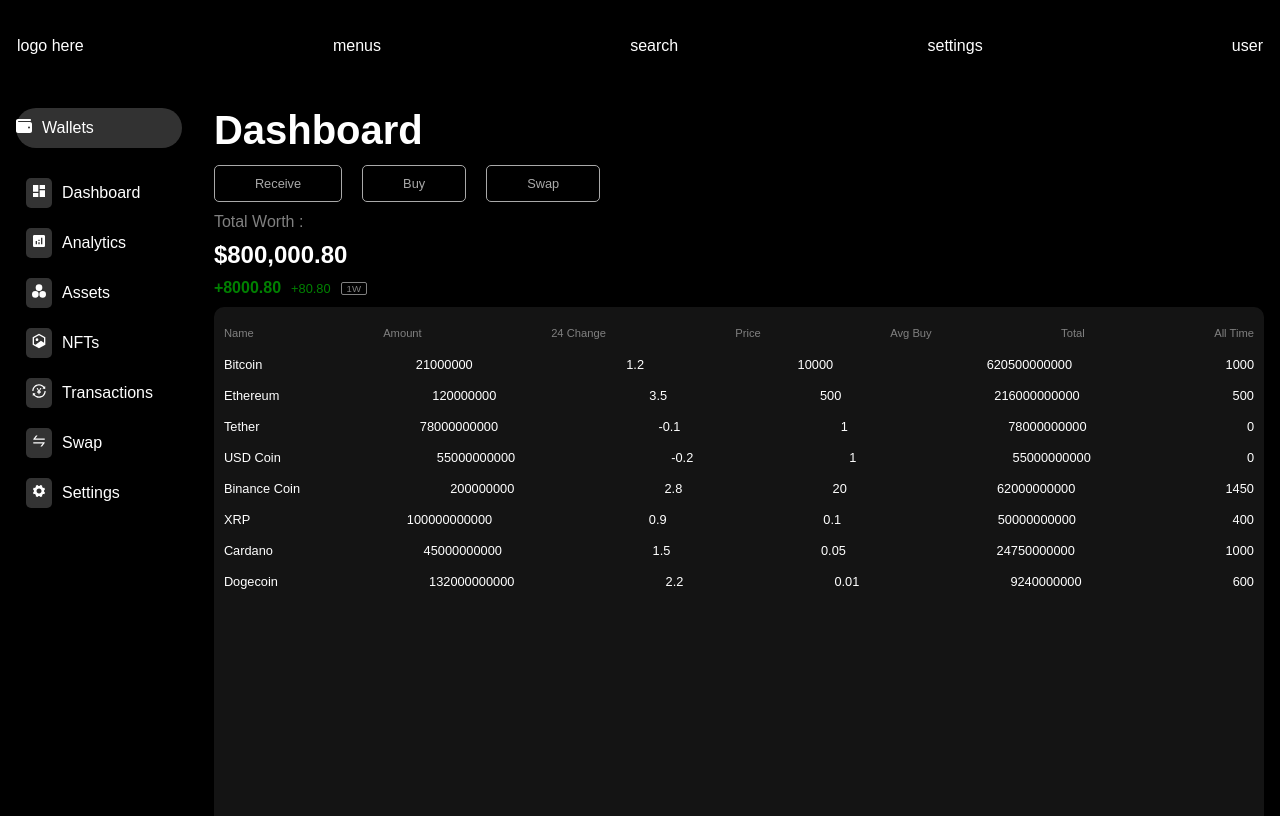
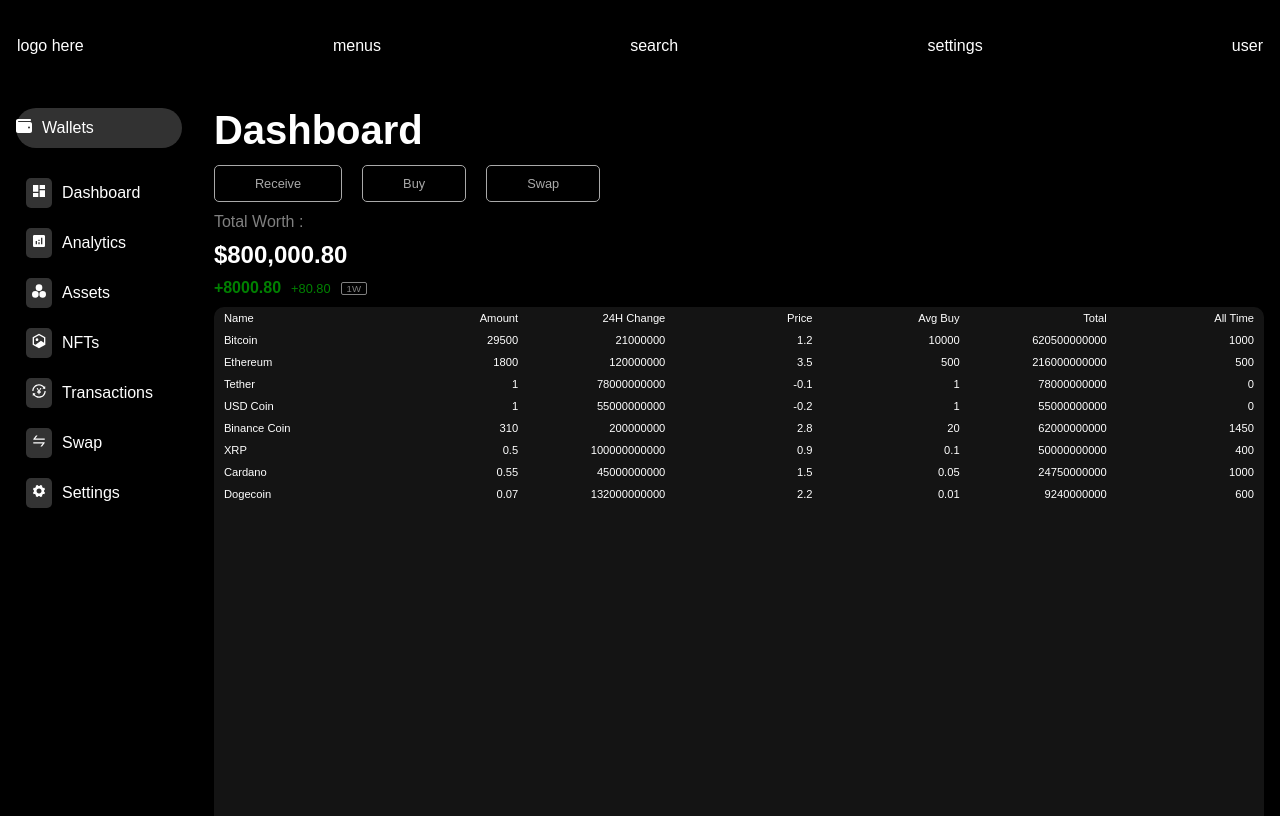
Before and after one commit to aeropriest/interfaces, a Next.js app: page /portfolio in a window 1280 px wide. Built offline with nearby package versions, Linux system fonts and the light colour scheme.

Commit message:
Aligned the table

```diff
--- /dev/null
+++ b/src/app/components/table/page.tsx
@@ -0,0 +1,122 @@
+import styles from './styles.module.scss'
+import React from 'react';
+
+const tokens = [
+    {
+        "image": "https://example.com/bitcoin.png",
+        "name": "Bitcoin",
+        "symbol": "BTC",
+        "amount": 21000000,
+        "changeToday": 1.2,
+        "price": 29500,
+        "avgBuy": 10000,
+        "total": 620500000000,
+        "totalChange": 1000
+    },
+    {
+        "image": "https://example.com/ethereum.png",
+        "name": "Ethereum",
+        "symbol": "ETH",
+        "amount": 120000000,
+        "changeToday": 3.5,
+        "price": 1800,
+        "avgBuy": 500,
+        "total": 216000000000,
+        "totalChange": 500
+    },
+    {
+        "image": "https://example.com/tether.png",
+        "name": "Tether",
+        "symbol": "USDT",
+        "amount": 78000000000,
+        "changeToday": -0.1,
+        "price": 1,
+        "avgBuy": 1,
+        "total": 78000000000,
+        "totalChange": 0
+    },
+    {
+        "image": "https://example.com/usd-coin.png",
+        "name": "USD Coin",
+        "symbol": "USDC",
+        "amount": 55000000000,
+        "changeToday": -0.2,
+        "price": 1,
+        "avgBuy": 1,
+        "total": 55000000000,
+        "totalChange": 0
+    },
+    {
+        "image": "https://example.com/binance-coin.png",
+        "name": "Binance Coin",
+        "symbol": "BNB",
+        "amount": 200000000,
+        "changeToday": 2.8,
+        "price": 310,
+        "avgBuy": 20,
+        "total": 62000000000,
+        "totalChange": 1450
+    },
+    {
+        "image": "https://example.com/xrp.png",
+        "name": "XRP",
+        "symbol": "XRP",
+        "amount": 100000000000,
+        "changeToday": 0.9,
+        "price": 0.5,
+        "avgBuy": 0.1,
+        "total": 50000000000,
+        "totalChange": 400
+    },
+    {
+        "image": "https://example.com/cardano.png",
+        "name": "Cardano",
+        "symbol": "ADA",
+        "amount": 45000000000,
+        "changeToday": 1.5,
+        "price": 0.55,
+        "avgBuy": 0.05,
+        "total": 24750000000,
+        "totalChange": 1000
+    },
+    {
+        "image": "https://example.com/dogecoin.png",
+        "name": "Dogecoin",
+        "symbol": "DOGE",
+        "amount": 132000000000,
+        "changeToday": 2.2,
+        "price": 0.07,
+        "avgBuy": 0.01,
+        "total": 9240000000,
+        "totalChange": 600
+    }
+]
+
+const Table = ({ tokens }: any) => {
+    console.log(tokens);
+    return (<div className={styles.main}>
+        <div className={styles.row}>
+            <div className={styles.text}>Name</div>
+            <div className={styles.numbers}>Amount</div>
+            <div className={styles.numbers}>24H Change</div>
+            <div className={styles.numbers}>Price</div>
+            <div className={styles.numbers}>Avg Buy</div>
+            <div className={styles.numbers}>Total</div>
+            <div className={styles.numbers}>All Time</div>
+        </div>
+        {tokens.map((item: any, index: number) => {
+            return (<div className={styles.row}>
+                <div className={styles.text}>{item.name}</div>
+                <div className={styles.numbers}>{item.price}</div>
+                <div className={styles.numbers}>{item.amount}</div>
+                <div className={styles.numbers}>{item.changeToday}</div>
+                <div className={styles.numbers}>{item.avgBuy}</div>
+                <div className={styles.numbers}>{item.total}</div>
+                <div className={styles.numbers}>{item.totalChange}</div>
+            </div>)
+        })}
+    </div >
+    );
+};
+
+export default Table;
--- /dev/null
+++ b/src/app/components/table/styles.module.scss
@@ -0,0 +1,31 @@
+@import '@/app/variables.module.scss';
+
+.row{
+    display: flex;
+    width: 100%;
+    padding: 5px 10px;
+    .text {
+        color: white;
+        width: 25%;
+    }
+    .numbers {
+        color: white;
+        text-align: right;
+        width: 25%;
+    }
+}
+
+.header{
+    display: flex;
+    width: 100%;
+    padding: 5px 20px;
+    .text {
+        color: white;
+        width: 25%;
+    }
+    .numbers {
+        color: white;
+        text-align: right;
+        width: 25%;
+    }
+}
--- a/src/app/portfolio/page.tsx
+++ b/src/app/portfolio/page.tsx
@@ -9,6 +9,7 @@ import { RiNftFill } from "react-icons/ri";
 import { AiOutlineTransaction } from "react-icons/ai";
 import { AiOutlineSwap } from "react-icons/ai";
 import { IoIosSettings } from "react-icons/io";
+import Table from '../components/table/page';
 
 const tokens = [
     {
@@ -18,9 +19,9 @@ const tokens = [
         "amount": 21000000,
         "changeToday": 1.2,
         "price": 29500,
-        "averageBuyPrice": 10000,
+        "avgBuy": 10000,
         "total": 620500000000,
-        "allTimeChange": 1000
+        "totalChange": 1000
     },
     {
         "image": "https://example.com/ethereum.png",
@@ -29,9 +30,9 @@ const tokens = [
         "amount": 120000000,
         "changeToday": 3.5,
         "price": 1800,
-        "averageBuyPrice": 500,
+        "avgBuy": 500,
         "total": 216000000000,
-        "allTimeChange": 500
+        "totalChange": 500
     },
     {
         "image": "https://example.com/tether.png",
@@ -40,9 +41,9 @@ const tokens = [
         "amount": 78000000000,
         "changeToday": -0.1,
         "price": 1,
-        "averageBuyPrice": 1,
+        "avgBuy": 1,
         "total": 78000000000,
-        "allTimeChange": 0
+        "totalChange": 0
     },
     {
         "image": "https://example.com/usd-coin.png",
@@ -51,9 +52,9 @@ const tokens = [
         "amount": 55000000000,
         "changeToday": -0.2,
         "price": 1,
-        "averageBuyPrice": 1,
+        "avgBuy": 1,
         "total": 55000000000,
-        "allTimeChange": 0
+        "totalChange": 0
     },
     {
         "image": "https://example.com/binance-coin.png",
@@ -62,9 +63,9 @@ const tokens = [
         "amount": 200000000,
         "changeToday": 2.8,
         "price": 310,
-        "averageBuyPrice": 20,
+        "avgBuy": 20,
         "total": 62000000000,
-        "allTimeChange": 1450
+        "totalChange": 1450
     },
     {
         "image": "https://example.com/xrp.png",
@@ -73,9 +74,9 @@ const tokens = [
         "amount": 100000000000,
         "changeToday": 0.9,
         "price": 0.5,
-        "averageBuyPrice": 0.1,
+        "avgBuy": 0.1,
         "total": 50000000000,
-        "allTimeChange": 400
+        "totalChange": 400
     },
     {
         "image": "https://example.com/cardano.png",
@@ -84,9 +85,9 @@ const tokens = [
         "amount": 45000000000,
         "changeToday": 1.5,
         "price": 0.55,
-        "averageBuyPrice": 0.05,
+        "avgBuy": 0.05,
         "total": 24750000000,
-        "allTimeChange": 1000
+        "totalChange": 1000
     },
     {
         "image": "https://example.com/dogecoin.png",
@@ -95,9 +96,9 @@ const tokens = [
         "amount": 132000000000,
         "changeToday": 2.2,
         "price": 0.07,
-        "averageBuyPrice": 0.01,
+        "avgBuy": 0.01,
         "total": 9240000000,
-        "allTimeChange": 600
+        "totalChange": 600
     }
 ]
 const Portfolio = () => {
@@ -164,36 +165,14 @@ const Portfolio = () => {
                     <div className={styles.snapshot}>
                         <p className={styles.caption}>Total Worth  :</p>
                         <p className={styles.total}>$800,000.80</p>
-                        <p className={styles.change}>
+                        <div className={styles.change}>
                             <p className={styles.absolute}>+8000.80</p>
                             <p className={styles.percent}>+80.80</p>
                             <p className={styles.period}>1W</p>
-                        </p>
+                        </div>
                     </div>
                     <div className={styles.portfolio}>
-                        <div className={styles.table}>
-                            <div className={styles.top}>
-                                <p>Name</p>
-                                <p>Amount</p>
-                                <p>24 Change</p>
-                                <p>Price</p>
-                                <p>Avg Buy</p>
-                                <p>Total</p>
-                                <p>All Time</p>
-                            </div>
-                            {tokens && tokens.map((token: any, index: any) => {
-                                return (
-                                    <div className={styles.row}>
-                                        <p className={styles.text}>{token.name}</p>
-                                        <p className={styles.right}>{token.amount}</p>
-                                        <p className={styles.right}>{token.changeToday}</p>
-                                        <p className={styles.right}>{token.averageBuyPrice}</p>
-                                        <p className={styles.right}>{token.total}</p>
-                                        <p className={styles.right}>{token.allTimeChange}</p>
-                                    </div>)
-                            })}
-
-                        </div>
+                        <Table tokens={tokens} />
                     </div>
                 </div>
             </div>
```
